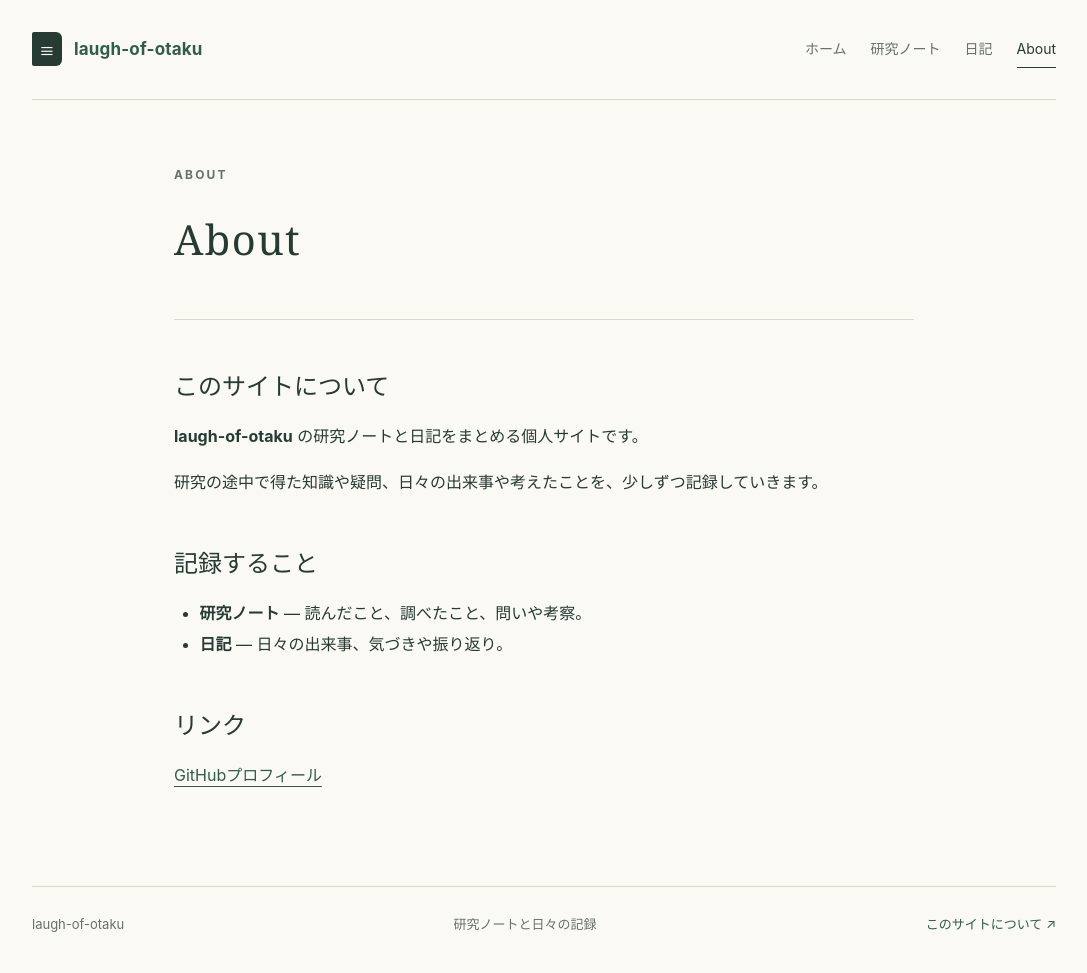
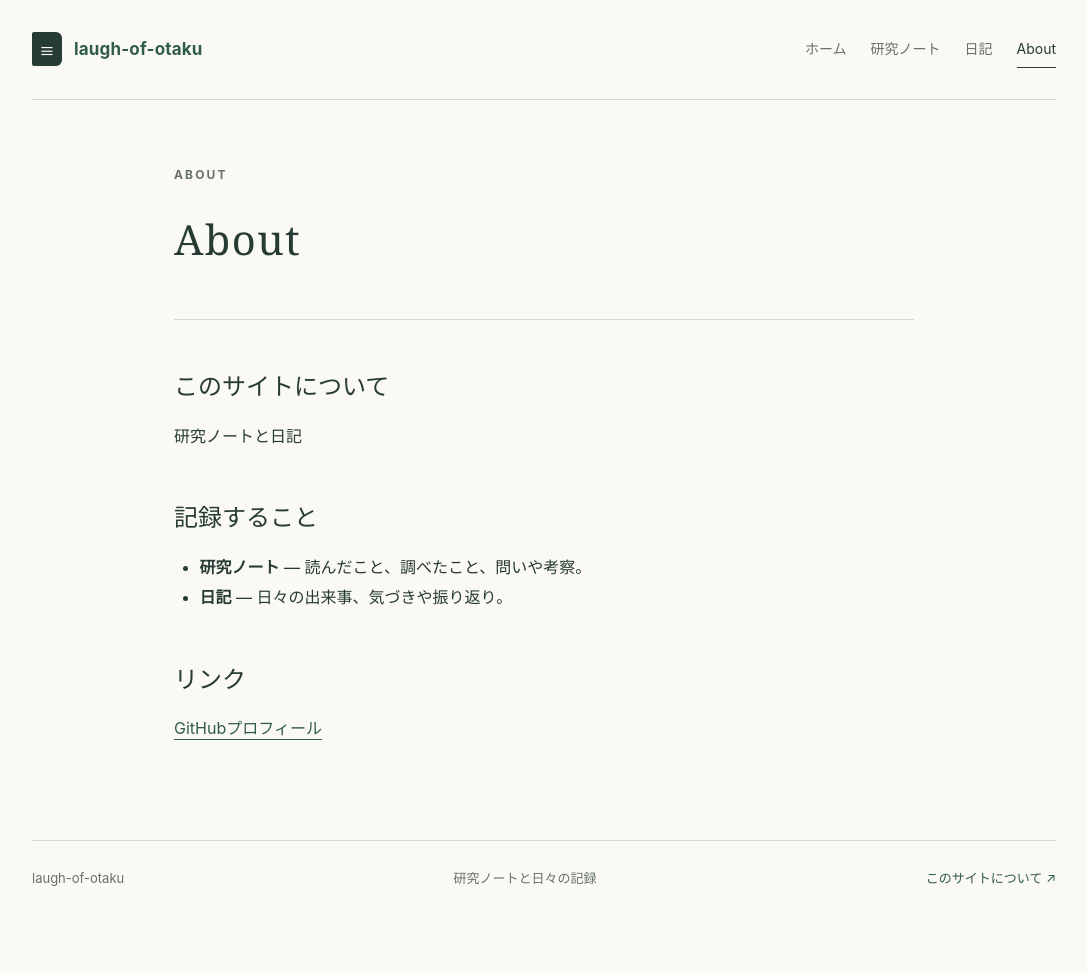
Before and after one commit to laugh-of-otaku/laugh-of-otaku.github.io, a Jekyll site: the page built from about.md, in a window 1280 px wide. Shown: the whole page, without its empty margins (96-1183 px from the left). Built offline with Jekyll 4.4.1, drawn with Linux system fonts in a browser that asks for light colours; after the commit the page ends 926 px from its top, so only the background shows below that.

Commit message:
Update about.md

```diff
--- a/about.md
+++ b/about.md
@@ -2,13 +2,11 @@
 title: About
 permalink: /about/
 section: about
-description: laugh-of-otakuの研究ノートと日記について。
+description: 研究ノートと日記について。
 ---
 ## このサイトについて
 
-**laugh-of-otaku** の研究ノートと日記をまとめる個人サイトです。
-
-研究の途中で得た知識や疑問、日々の出来事や考えたことを、少しずつ記録していきます。
+研究ノートと日記
 
 ## 記録すること
 
```
